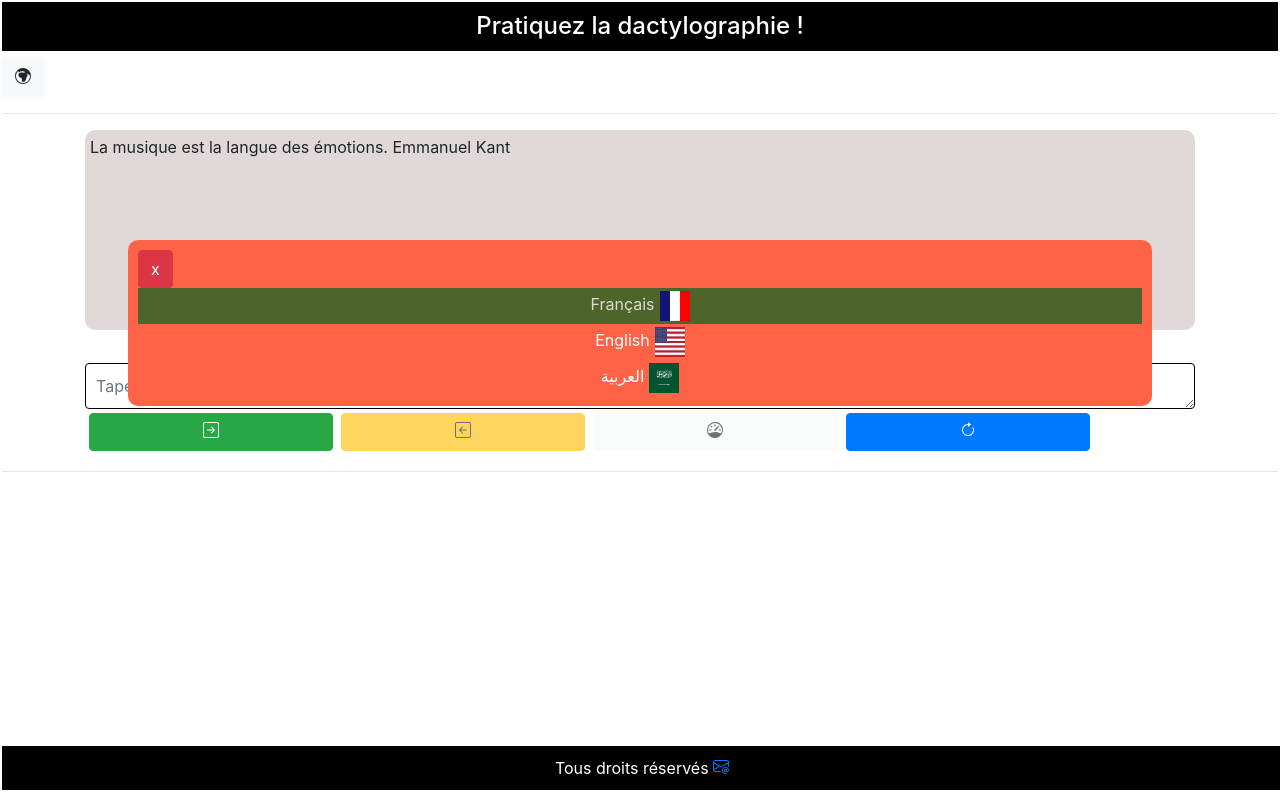
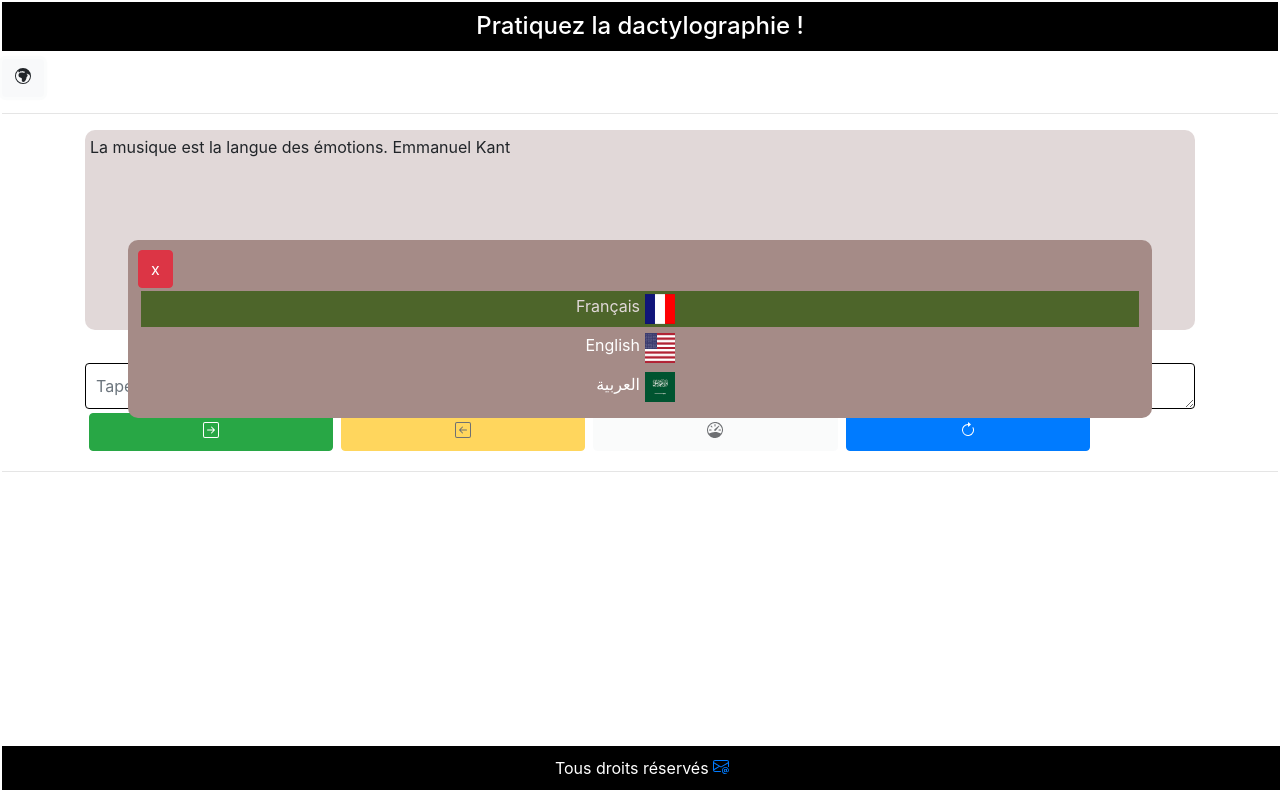
Before and after one commit to YALNEZAMI/dactylo, an Angular app: page / in a window 1280 px wide. Both pictures are taken after a click on the button 23 px from the left and 77 px from the top of the page. Built offline with nearby package versions, Linux system fonts and the light colour scheme.

Commit message:
style language list

```diff
--- a/src/app/app.component.css
+++ b/src/app/app.component.css
@@ -81,18 +81,32 @@ padding: 0%;
     left: 10vw;
     width: 80vw;
     height: max-content;
-    background-color: tomato;
+    background-color: rgb(165, 139, 135);
     color: white;
     padding: 10px;
     border-radius: 10px;
     z-index: 2;
+    overflow-y: auto;
+
 }
 .language{
+    margin: 3PX;
     padding: 3px;
+    cursor: pointer;
+    display: flex;
+    flex-direction: row;
 }
 .language:hover{
-    background-color: rgb(77, 101, 42);
+    background-color: rgb(87, 102, 64);
     color: var(--currentBackColor);
+}
+.languageName{
+    width: 50%;
+    text-align: right;
+}
+.flagDiv{
+    width: 50%;
+    text-align: left;
 }
 .focusedLanguage{
     background-color: rgb(77, 101, 42);
--- a/src/app/app.component.html
+++ b/src/app/app.component.html
@@ -32,7 +32,12 @@
         focusedLanguage: language.code == currentLanguage
       }"
     >
-      <span>{{ language.name }}</span>
+      <div [ngClass]="{ languageName: true }">{{ language.name }}</div>
+      <div
+        [ngClass]="{
+        flagDiv: true,
+      }"
+      >
         <img
           [ngClass]="{
             flag: true
@@ -40,6 +45,7 @@
           [src]="language.flag"
           alt=""
         />
+      </div>
     </div>
   </div>
   <hr />
```
Lines whose indentation alone changed are shown as unchanged.
